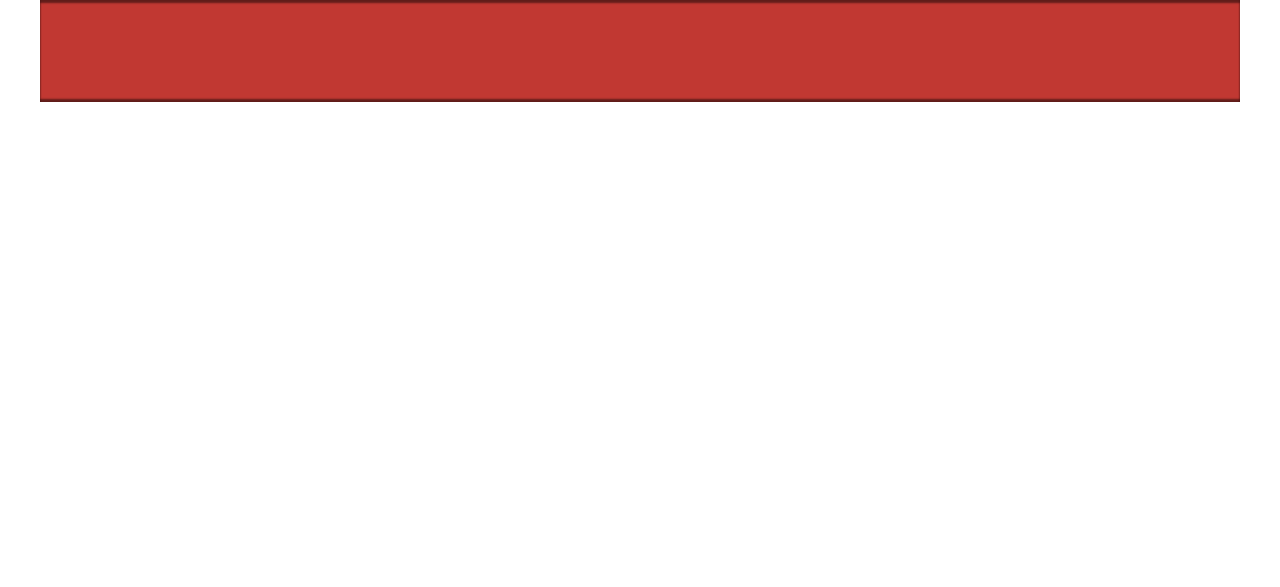
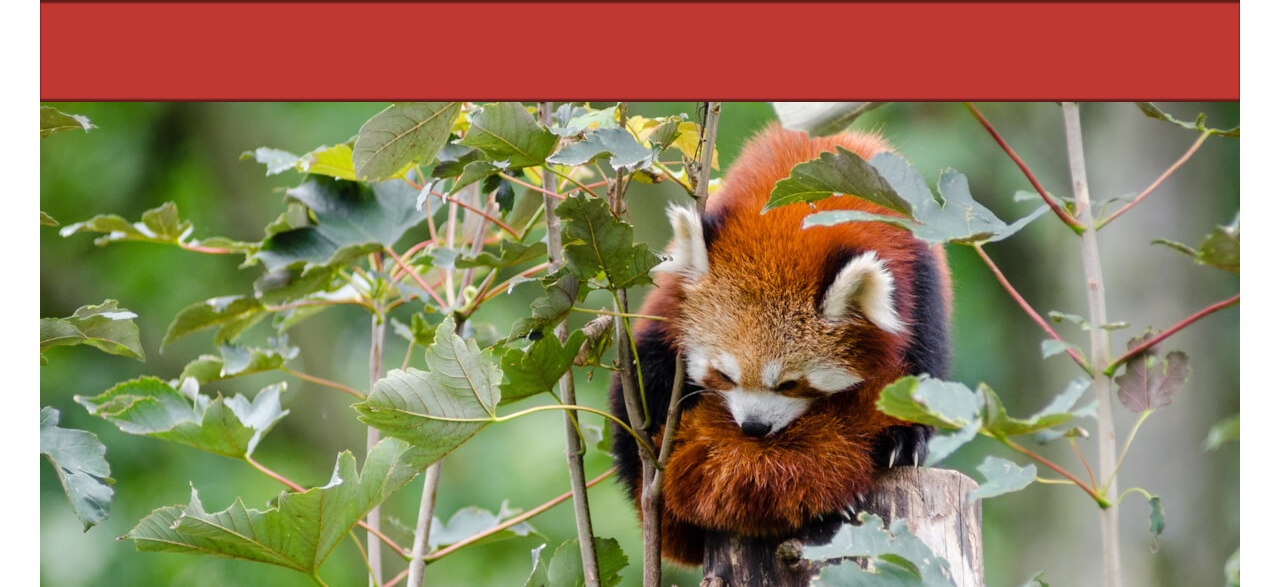
Before and after one commit to lucasgasparbal/Mozilla-splashpage-assesment, a plain HTML site: page index.html in a window 1280 px wide. Shown: the part 505-1092 px from the top of the page. Before the commit the page ends 800 px from the top, so only its background shows below. Drawn offline with nearby package versions, Linux system fonts and the light colour scheme.

Commit message:
red panda added

```diff
--- a/index.html
+++ b/index.html
@@ -136,6 +136,11 @@
 
       <div class="red-panda">
         <!-- insert picture element -->
+        <picture>
+            <source media="max-width:600px" srcset="images/red-panda-600w.jpg">
+            <source media="min-width:601" srcset="images/red-panda-1200w.jpg">
+            <img src="images/red-panda-1200w.jpg" alt="a photo of a red panda snuggling a branch">
+        </picture>
       </div>
 
     </main>
```
